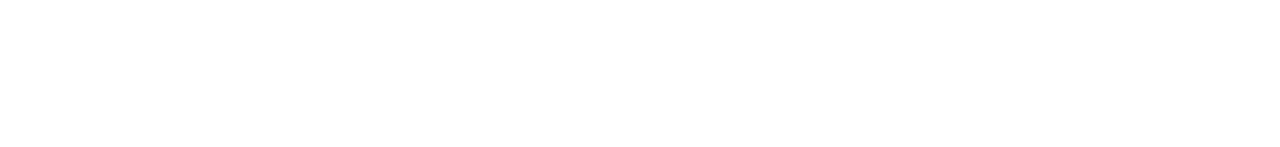
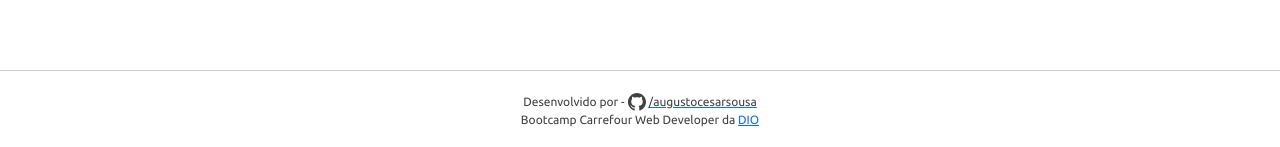
Before and after one commit to augustocesarsousa/cfcarrefour, a React (Create React App) app: page /17560246/products in a window 1280 px wide. Shown: the part 650-797 px from the top of the page. Built offline with nearby package versions, Linux system fonts and the light colour scheme; no server answers.

Commit message:
Footer added

```diff
--- a/src/App.tsx
+++ b/src/App.tsx
@@ -1,3 +1,4 @@
+import Footer from 'components/Footer';
 import Header from 'components/Header';
 import { ProductListContext } from 'context/ProductListContext';
 import Catalog from 'pages/Catalog';
@@ -24,6 +25,7 @@
               <Route path=":cep/products/:productId" element={<ProductDetail />} />
             </Routes>
           </div>
+          <Footer />
         </BrowserRouter>
       </div>
     </ProductListContext.Provider>
--- /dev/null
+++ b/src/components/Footer/index.tsx
@@ -0,0 +1,31 @@
+import React from 'react';
+import { ReactComponent as GithubIcon } from 'assets/images/github.svg';
+import './styles.css';
+
+function Footer() {
+  return (
+    <footer className="footer-container">
+      <div className="footer-content">
+        <div className="footer-text">
+          <p>Desenvolvido por - </p>
+          <a href="https://github.com/augustocesarsousa" target="_blank" rel="noreferrer">
+            <div className="footer-contact-container">
+              <GithubIcon />
+              <p className="footer-contact-link">/augustocesarsousa</p>
+            </div>
+          </a>
+        </div>
+        <div className="footer-text">
+          <p>
+            Bootcamp Carrefour Web Developer da{' '}
+            <a href="https://web.dio.me/home" target="_blank" rel="noreferrer">
+              DIO
+            </a>
+          </p>
+        </div>
+      </div>
+    </footer>
+  );
+}
+
+export default Footer;
--- /dev/null
+++ b/src/components/Footer/styles.css
@@ -0,0 +1,42 @@
+a,
+a:visited {
+  text-decoration: none;
+  color: var(--gray-100);
+}
+
+.footer-contact-container svg {
+  height: 18px;
+  fill: var(--gray-100);
+}
+
+.footer-container {
+  position: absolute;
+  bottom: 0;
+  width: 100%;
+  height: 80px;
+  display: flex;
+  justify-content: center;
+  align-items: center;
+  background-color: var(--white);
+  border-top: 1px solid var(--gray-25);
+}
+
+.footer-text {
+  display: flex;
+  justify-content: center;
+  font-size: 12px;
+  color: var(--gray-100);
+}
+
+.footer-text p {
+  margin: 0;
+}
+
+.footer-contact-container {
+  display: flex;
+  align-items: center;
+}
+
+.footer-contact-link {
+  margin: 0 0 0 10px;
+}
--- a/src/components/ProductCard/styles.css
+++ b/src/components/ProductCard/styles.css
@@ -2,6 +2,7 @@
   max-width: 300px;
   height: 100%;
   position: relative;
+  color: var(--blue-100);
 }
 
 .product-card-top-container {
--- a/src/pages/ProductDetails/index.tsx
+++ b/src/pages/ProductDetails/index.tsx
@@ -46,7 +46,7 @@
             </p>
           </div>
           <div className="product-detail-name-right">
-            <a href={product[0].link} target="_blank" rel="noreferrer">
+            <a href={product[0].link} target="_blank" rel="noreferrer" className="button-go">
               <BaseButton text="Ir até a loja" />
             </a>
             <select
@@ -57,7 +57,7 @@
                 a.Name > b.Name ? 1 : b.Name > a.Name ? -1 : 0
               ).map((installment) => (
                 <option key={installment.PaymentSystemName} value={installment.PaymentSystemName}>
-                  {installment.Name}
+                  {installment.Name} = R$ {installment.Value}
                 </option>
               ))}
             </select>
@@ -68,6 +68,10 @@
         <h6 className="product-description-title">Descrição do produto</h6>
         <p className="product-description-text">{product[0].description}</p>
       </div>
+      <div className="product-detail-observation base-card">
+        <h6 className="product-description-title">Observações</h6>
+        <p className="product-description-text">{product[0].Observações}</p>
+      </div>
     </div>
   );
 };
--- a/src/pages/ProductDetails/styles.css
+++ b/src/pages/ProductDetails/styles.css
@@ -12,7 +12,7 @@
   max-width: 1200px;
 }
 
-.product-detail-principal, .product-detail-description {
+.product-detail-principal, .product-detail-description, .product-detail-observation {
   padding: 10px;
   margin-bottom: 10px;
   width: 100%;
@@ -67,12 +67,13 @@
   font-weight: bold;
 }
 
-.product-detail-name-right button {
-  margin-bottom: 10px;
+.button-go{
+  width: 100%;
 }
 
 .product-payment-options {
   width: 100%;
+  margin-top: 10px;
 }
 
 .product-description-title {
@@ -85,7 +86,7 @@
     padding: 30px;
   }
 
-  .product-detail-principal, .product-detail-description {
+  .product-detail-principal, .product-detail-description, .product-detail-observation {
     padding: 30px;
     margin-bottom: 30px;
   }
@@ -134,12 +135,12 @@
     margin-bottom: 50px;
   }
 
-  .product-detail-principal, .product-detail-description {
+  .product-detail-principal, .product-detail-description, .product-detail-observation {
     padding: 50px;
     margin-bottom: 50px;
   }
 
-  .product-detail-name-right button, .product-payment-options {
+  .button-go, .product-payment-options {
    width: 300px;
   }
 }
```
Also changed, not shown: src/assets/images/github.svg (added).
